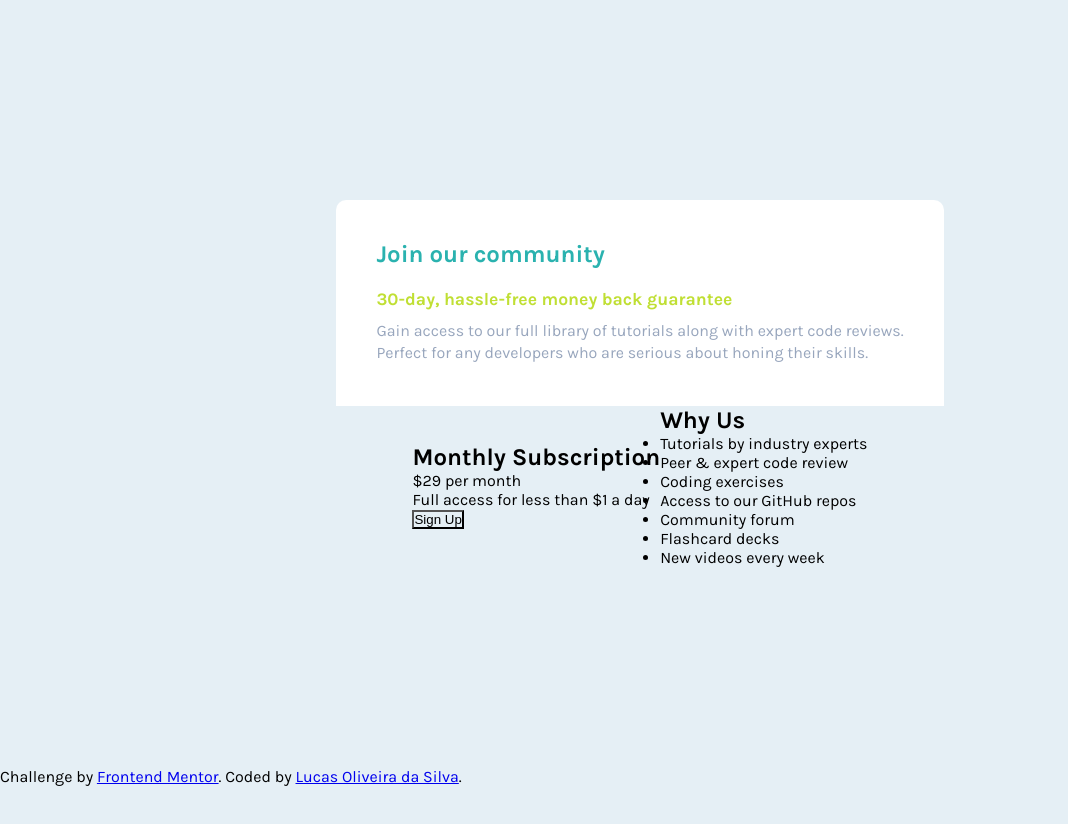
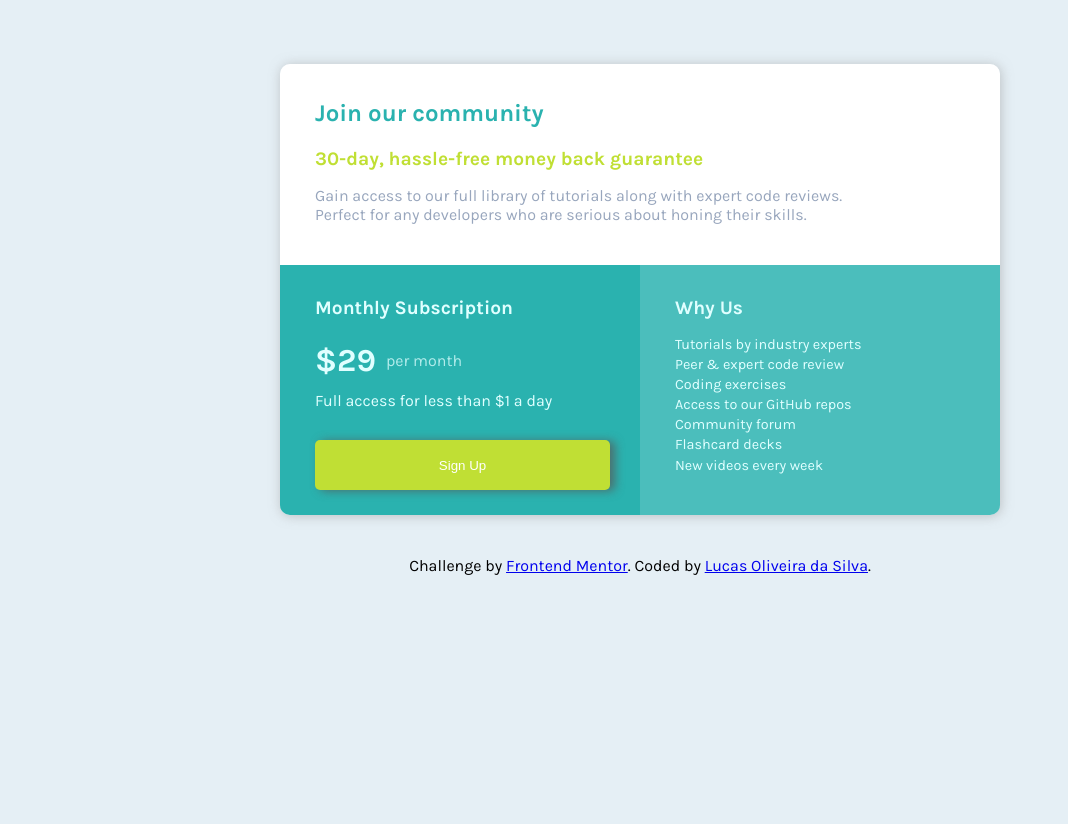
Before and after one commit to LuolBR/Frontendmentor---Single-Grid-Component, a plain HTML site: page single-price-grid-component-master/index.html in a window 1280 px wide. Shown: the whole page, without its empty margins (0-1068 px from the left). After the commit the page ends 800 px from the top, so only its background shows below. Drawn offline with Linux system fonts and the light colour scheme.

Commit message:
New .scss created using display "grid" instead of display "flexbox".

```diff
--- a/single-price-grid-component-master/index.html
+++ b/single-price-grid-component-master/index.html
@@ -10,9 +10,8 @@
 
     <title>Frontend Mentor | Single Price Grid Component</title>
   </head>
-
   <body>
-    <main>
+    <main class="grid">
       <section class="first-section">
         <h1>Join our community</h1>
         <article>
@@ -25,11 +24,11 @@
       </section>
 
       <section class="second-section">
-      <h2>Monthly Subscription</h2>
-      <div class="per-month"><p><span>&dollar;29</span> per month</p></div>
-      <p>Full access for less than &dollar;1 a day</p>
+        <h2>Monthly Subscription</h2>
+        <div class="per-month"><span>&dollar;29</span><p>per month</p></div>
+        <p class="full-access">Full access for less than &dollar;1 a day</p>
 
-      <input type="submit" value="Sign Up">
+        <input type="submit" class="sign-up" value="Sign Up">
       </section>
 
       <section class="third-section">
--- a/single-price-grid-component-master/style/style.scss
+++ b/single-price-grid-component-master/style/style.scss
@@ -2,78 +2,154 @@ $primaryOne: hsl(179, 62%, 43%);
 $primaryTwo: hsl(71, 73%, 54%);
 $primaryThree: hsl(179, 47%, 52);
 $mainBackground: hsl(204, 43%, 93%);
-$firstSectionBackground: white;
-$fontColor: hsl(218, 22%, 67%);
+$firsSectionBackground: white;
+$fontColorOne: hsl(218, 22%, 67%);
+$fontColorTwo: hsl(180, 100%, 94%);
 
-@mixin reset() {
+body {
+    max-width: 1440px;
     margin: 0;
     padding: 0;
-}
-
-@mixin flexCenter($direction, $wrap) {
-    display: flex;
-    justify-content: center;
-    align-items: center;
-    flex-flow: $direction $wrap;
-}
-
-@mixin firstSectionDesign() {
-    background-color: white;
-    padding: 20px 20px 1px 20px;
-}
-
-* {
-    @include reset();
     background-color: $mainBackground;
-}
-
-body {
-    @include reset();
-    height: 100vh;
+    font-size: 16px;
     font-family: 'Karla', sans-serif;
 }
 
-main {
-    max-width: 1440px;
-    margin: 200px 300px;
-    @include flexCenter(row, wrap);
-}
+.grid {
+    display: grid;
+    grid-template-columns: 1fr 1fr;
+    margin: 5% auto 25px auto;
+    max-width: 720px;
+    border-radius: 10px;
+    box-shadow: 1px 1px 12px 0px rgba(148, 147, 147, 0.5);
 
-.first-section {
-    @include firstSectionDesign();
-    display: flex;
-    flex-flow: column wrap;
-    align-items: flex-start;
-    border-radius: 10px 10px 0 0;
+    .first-section {
+        background-color: $firsSectionBackground;
+        grid-row: 1;
+        grid-column: 1/3;
+        border-top-left-radius: 10px;
+        border-top-right-radius: 10px;
+        padding: 15px 30px 25px 35px;
 
-    h1 {
-        @include firstSectionDesign();
-        display: flex;
-        color: $primaryOne;
-        width: auto;
-    }
-
-    article {
-        align-items: flex-start;
-        background-color: $firstSectionBackground;
-        margin: 0;
+        h1 {
+            color: $primaryOne;
+        }
 
         h2 {
-            @include firstSectionDesign();
+            font-size: 1.2em;
             color: $primaryTwo;
-            font-size: 1.1em;
         }
 
         ul {
-            background-color: $firstSectionBackground;
+            padding: 0;
             list-style-type: none;
-            padding: 10px 20px 40px 20px;
+            color: $fontColorOne;
+        }
+    }
 
-            li {
-                background-color: $firstSectionBackground;
-                color: $fontColor;
-                line-height: 1.4em;
+    .second-section {
+        display: flex;
+        flex-flow: column wrap;
+        background-color: $primaryOne;
+        border-bottom-left-radius: 10px;
+        padding: 15px 30px 25px 35px;
+
+        h2 {
+            color: $fontColorTwo;
+            font-size: 1.2em;
+        }
+
+        .per-month {
+            color: $fontColorTwo;
+            display: flex;
+            align-items: center;
+
+            span {
+                font-size: 2em;
+                font-weight: 700;
+                padding-right: 10px;
+            }
+
+            p {
+                color: $fontColorTwo;
+                font-weight: lighter;
+                opacity: 0.75;
+            }
+        }
+
+        .full-access {
+            margin-top: 5px;
+            color: $fontColorTwo;
+            flex-grow: 1;
+        }
+
+        .sign-up {
+            padding: 10px;
+            background-color: $primaryTwo;
+            height: 50px;
+            border-style: none;
+            border-radius: 5px;
+            color: $firsSectionBackground;
+            box-shadow: 5px 1px 10px 0px rgba(88, 88, 88, 0.75);
+
+
+            &:hover {
+                transform: scale(1.01);
             }
         }
     }
+
+    .third-section {
+        background-color: $primaryThree;
+        border-bottom-right-radius: 10px;
+        padding: 15px 30px 25px 35px;
+
+        h2 {
+            color: $fontColorTwo;
+            font-size: 1.2em;
+        }
+
+        ul {
+            list-style-type: none;
+            padding: 0;
+            font-size: 0.9em;
+            color: $fontColorTwo;
+            line-height: 1.4em;
+        }
+    }
 }
+@media (max-width: 792px) {
+    .grid {
+        margin: 10% 5% 25px 5%;
+    }
+}
+
+
+@media (max-width: 510px) {
+    .grid {
+        grid-template-columns: 1fr;
+
+        .first-section {
+            grid-column: 1;
+        }
+
+        .second-section {
+            border-bottom-left-radius: 0px;
+        }
+
+        .third-section {
+            border-bottom-left-radius: 10px;
+        }
+    }
+}
+
+@media (max-width: 375px) {
+    .grid {
+        margin: 10% 10% 25px 10%;
+    }
+}
+
+footer {
+    display: flex;
+    justify-content: center;
+}
```
Also changed, not shown: single-price-grid-component-master/style/flexboxTest.txt (added), single-price-grid-component-master/style/style.css, 1 other file.
